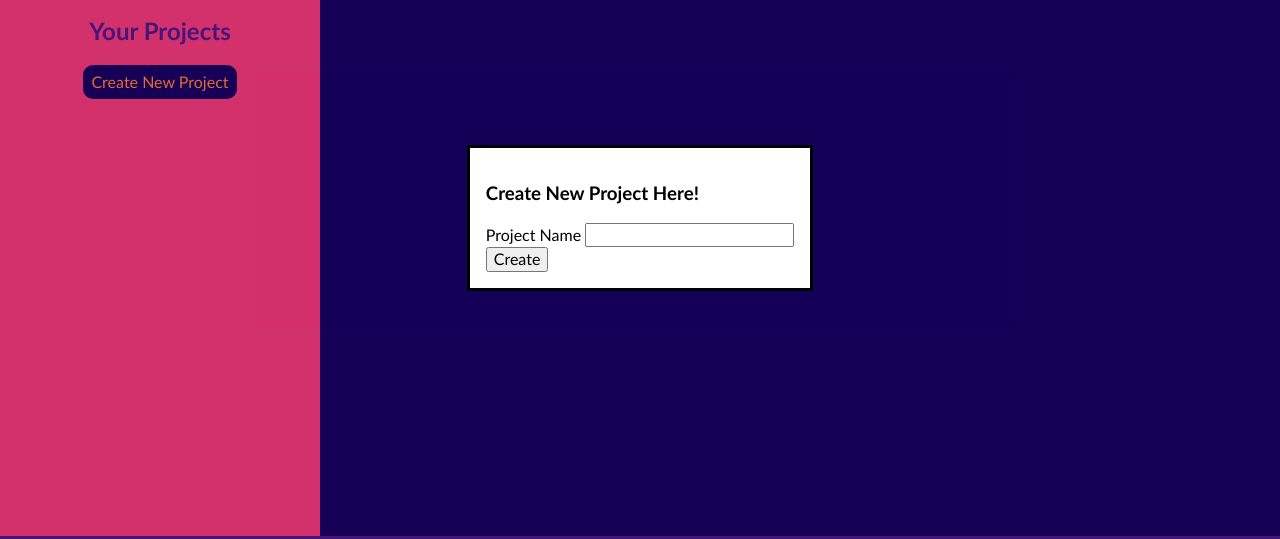
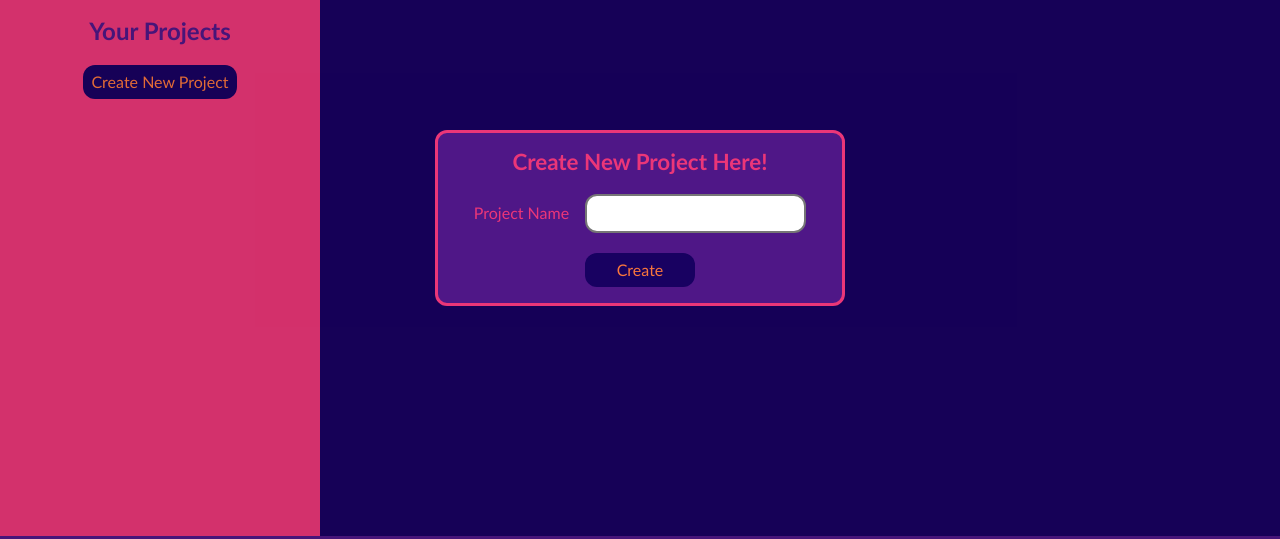
Before and after one commit to rtamb0/todo-list, a website built with webpack: page src/index.html in a window 1280 px wide. Shown: the part 182-721 px from the top of the page. Built offline with nearby package versions, Linux system fonts and the light colour scheme.

Commit message:
Stylise the dialog for new project

```diff
--- a/src/style.css
+++ b/src/style.css
@@ -5,6 +5,85 @@
     --pink: rgb(235, 54, 120);
     --orange: rgb(251, 119, 60);
     --lightorange: rgb(255, 158, 111);
+}
+
+input:focus {
+    outline-style: solid;
+    outline-width: 0.15rem;
+    outline-color: var(--orange)
+}
+
+dialog[open] {
+    display: flex;
+    flex-direction: column;
+}
+
+dialog button {
+    border-style: none;
+    padding: 16px;
+    background: url(./assets/icons/close-outline.svg);
+    background-repeat: no-repeat;
+    align-self: flex-end;
+}
+
+dialog button:hover {
+    background: url(./assets/icons/close-thick.svg);
+}
+
+dialog#createProject {
+    background-color: var(--purple);
+    color: var(--pink);
+    border-radius: 12px;
+}
+
+dialog#createProject h3 {
+    text-align: center;
+    font-size: 1.4rem;
+    margin: 0;
+}
+
+dialog#createProject form {
+    display: flex;
+    flex-direction: column;
+    align-items: center;
+}
+
+dialog#createProject form .project-input {
+    margin: 20px;
+    display: flex;
+    align-items: center;
+    gap: 16px;
+}
+
+dialog#createProject .project-input input {
+    border-style: solid;
+    padding: 0.5rem;
+    border-radius: 12px;
+}
+
+dialog#createProject .project-input input:user-invalid {
+    border-color: red;
+}
+
+dialog#createProject .project-input input:user-valid {
+    border-color: rgb(47, 255, 47);
+}
+
+dialog#createProject .project-button input {
+    padding: 0.5rem 2rem 0.5rem 2rem;
+    border-style: none;
+    color: var(--orange);
+    background-color: var(--navy);
+    border-radius: 12px;
+}
+
+dialog#createProject .project-button input:hover {
+    background-color: var(--pink);
+    color: white;
+}
+
+dialog#createProject .project-button input:active {
+    background-color: rgb(207, 51, 108);
 }
 
 ul {
@@ -53,7 +132,7 @@ aside #projectList {
 aside #createNewProject {
     border-style: none;
     padding: 0.5rem;
-    border-radius: 10px;
+    border-radius: 12px;
     color: var(--orange);
     background-color: var(--navy);
 }
@@ -91,6 +170,7 @@ aside #createNewProject:active {
     padding: 16px;
     border-style: none;
     background: url('./assets/icons/delete.svg');
+    background-repeat: no-repeat;
 }
 
 #projectList li button:hover {
@@ -201,6 +281,7 @@ section {
 .todo-list li.unfinished div:nth-child(1) button, .todo-list li.finished div:nth-child(1) button, .todo-list li.unfinished div:nth-child(1) button:hover, .todo-list li.finished div:nth-child(1) button:hover {
     background-size: 100%;
     padding: 16px;
+    background-repeat: no-repeat;
 }
 
 .todo-list li div:nth-child(2) {
```
